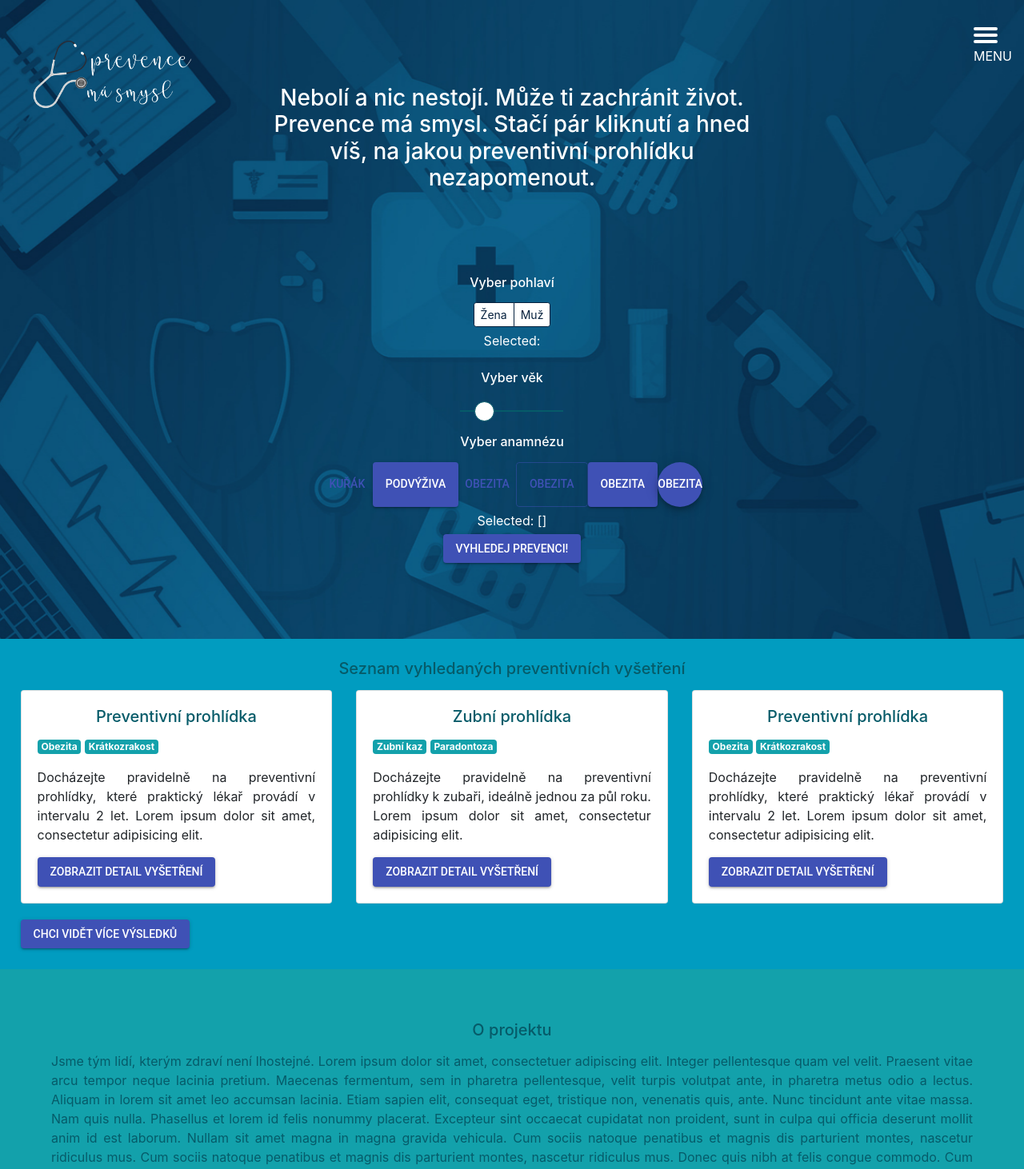
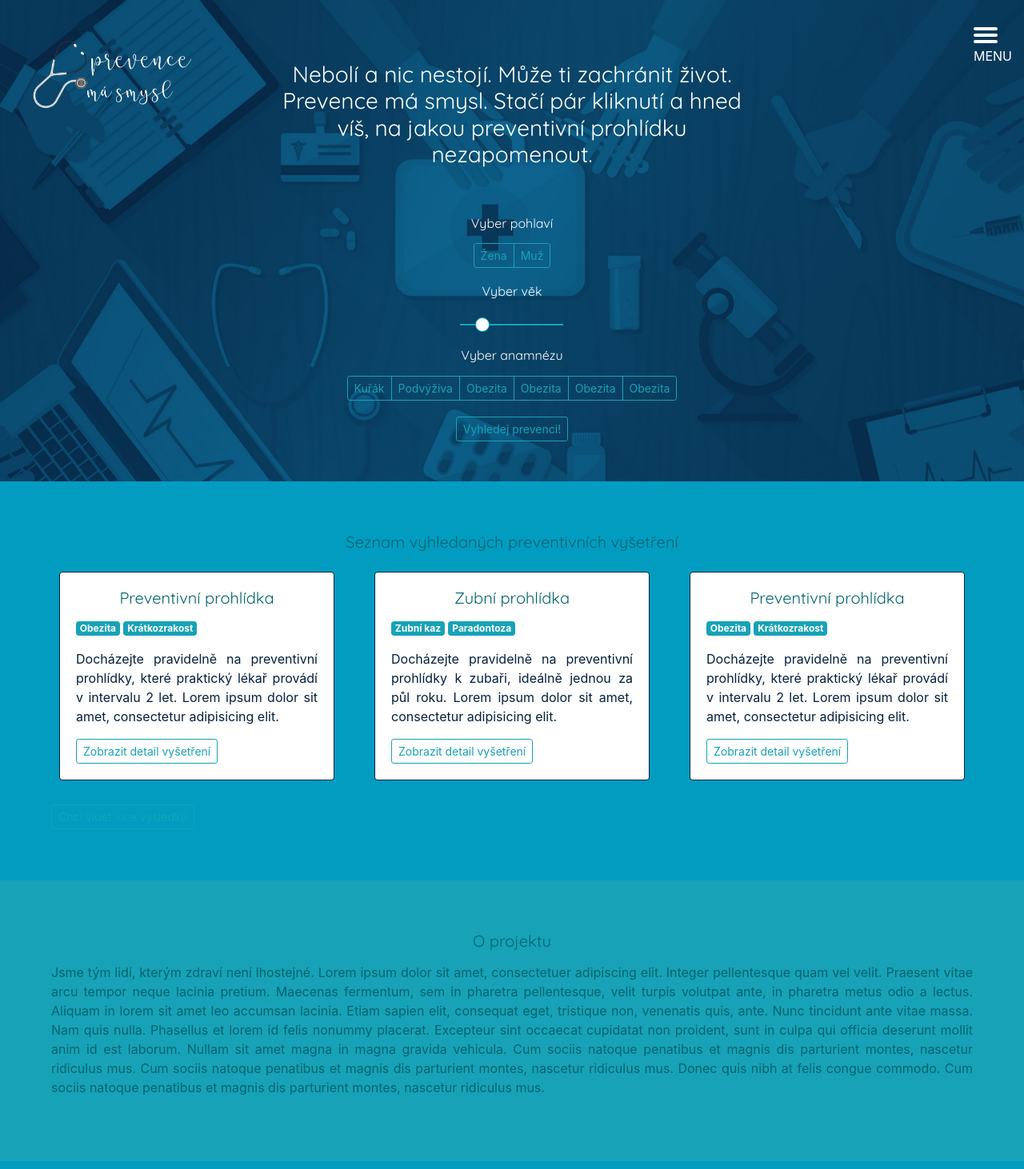
Before and after one commit to hniv00/prevence-ma-smyl_team01, a React (Create React App) app in the folder frontend/: page / in a window 1280 px wide. Shown: the top 1462 px of the page at 80% size. Built offline with nearby package versions, Linux system fonts and the light colour scheme.

Commit message:
try to modernize lp

```diff
--- a/frontend/public/index.html
+++ b/frontend/public/index.html
@@ -4,6 +4,7 @@
     <meta charset="utf-8">
     <link rel="shortcut icon" href="%PUBLIC_URL%/favicon.ico">
     <meta name="viewport" content="width=device-width, initial-scale=1, shrink-to-fit=no">
+    <link href="https://fonts.googleapis.com/css?family=Quicksand|Raleway" rel="stylesheet">
     <meta name="theme-color" content="#000000">
     <!--
       manifest.json provides metadata used when your web app is added to the
--- a/frontend/src/App.css
+++ b/frontend/src/App.css
@@ -19,7 +19,7 @@ p {
 }
 
 #cssTextProject {
-  background-color: #13a1ab;
+  background-color: #17a2b8;
 }
 
 #cssTextStory {
@@ -29,11 +29,12 @@ p {
 h1, h2, h3, h4, h5, h6 {
   margin-bottom: 15px;
   text-align: center;
-  color: #065B69;
+  color: #01656E;
+  font-family: 'Quicksand', sans-serif;
 }
 
 h3 {
-  margin-top: 80px;
+  margin-top: 50px;
   text-align: center;
   color: white;
 }
@@ -41,12 +42,6 @@ h3 {
 header h6 {
   margin-top: 20px;
   text-align: center;
-  color: white;
-}
-
-
-/* Color of "Selected:" */
-#cssTitle {
   color: white;
 }
 
@@ -60,8 +55,8 @@ header h6 {
 }
 
 #cssAboutProject {
-  background-color: #13a1ab;
-  color: #065B69;
+  background-color: #17a2b8;
+  color: #01656E;
 }
 
 /* Custom page footer */
@@ -72,7 +67,7 @@ header h6 {
   left: 0;
   width: 100%;
   padding: 15px;
-  background-color: #13a1ab;
+  background-color: #17a2b8;
   text-align: center;
 }
 
@@ -81,23 +76,30 @@ header h6 {
 }
 
 /* Custom jumbotron */
-.jumbotron,
-.jumbotron p {
-  text-align: center;
-  margin: 5px;
-  background-color: inherit ;
+.jumbotron, .jumbotron p {
+    text-align: center;
+    margin: 5px;
+    padding-top: 20px;
+    padding-bottom: 20px;
+    background-color: inherit;
 }
 
 /* Color of Examination */
+#filterButton{
+  padding-top: 20px;
+}
+
+
 #cssExamination {
-  background-color: #13a1ab;
+  background-color: #17a2b8;
   color: white;
 }
 
 #cssCardExamination {
   background-color: white;
-  color: #06213;
-  border-color: #06213;
+  color: #06213e;
+  border-color: #06213e;
+  margin: 10px;
 }
 
 /* Color of Buttons */
@@ -114,12 +116,6 @@ header h6 {
 }
 
 #cssButton  {
-  background-color: white;
-  color: #06213e;
-  border-color: #06213e;
-}
-
-.btn-outline-primary:not(:disabled):not(.disabled).active, .btn-outline-primary {
   background-color: white;
   color: #06213e;
   border-color: #06213e;
@@ -231,27 +227,27 @@ header h6 {
 /* Color of Footer */
 #cssFooterMenu {
   font-size: 90%;
-  color: #065B69;
+  color: #01656E;
 }
 
 #cssFooterMenu:hover {
-  color: #065B69;
+  color: #01656E;
   text-decoration: none;
 }
 
 #cssCopyright {
-  color: #065B69;
+  color: #01656E;
 }
 
 #cssFooterArrow {
-  color: #065B69;
+  color: #01656E;
 }
 
 /* Admin login */
 #cssAdminLogin   {
   background-color: white;
-  color: #065B69;
-  border-color: #13a1ab;
+  color: #01656E;
+  border-color: #17a2b8;
 }
 
 .placeholder {
@@ -265,7 +261,7 @@ a .fab, a .fas{
   text-align: center;
   line-height: 50px;
   font-size: 30px;
-  color: #065B69;
+  color: #01656E;
   margin: 0 15px;
   display: block;
   border-radius: 50%;
--- a/frontend/src/components/atoms/AgeSlider.css
+++ b/frontend/src/components/atoms/AgeSlider.css
@@ -7,25 +7,27 @@
     -webkit-appearance: none;
     appearance: none;
     height: 2px;
-    background: #065B69;
+    background: #17a2b8;
     outline: none;
 }
 
 .slider::-webkit-slider-thumb {
     -webkit-appearance: none;
-    border: 1px solid #065B69;
+    border: 1px solid #17a2b8;
     appearance: none;
-    width: 25px;
-    height: 25px;
+    width: 18px;
+    height: 18px;
     border-radius: 50%;
+    cursor: pointer;
     background: white;
 }
 
 .slider::-moz-range-thumb {
     -moz-appearance: none;
     appearance: none;
-    width: 25px;
-    height: 25px;
+    width: 18px;
+    height: 18px;
     border-radius: 50%;
+    cursor: pointer;
     background: #ffffff;
 }
--- a/frontend/src/components/atoms/AnamnesisBox.js
+++ b/frontend/src/components/atoms/AnamnesisBox.js
@@ -1,7 +1,5 @@
 import React, { Component } from "react"
-import { ButtonGroup } from 'reactstrap';
-import Button from '@material-ui/core/Button';
-
+import { ButtonGroup, Button } from 'reactstrap';
 
 export class AnamnesisBox extends Component {
   constructor (props) {
@@ -20,20 +18,21 @@ export class AnamnesisBox extends Component {
       this.state.cSelected.splice(index, 1);
     }
     this.setState({ cSelected: [...this.state.cSelected] });
+
+    console.log(JSON.stringify(this.state.cSelected));
   }
 
   render() {
     return (
       <div>
         <ButtonGroup>
-          <Button variant="text" color="primary" size="sm" onClick={() => this.onCheckboxBtnClick(1)} active={this.state.cSelected.includes(1)}>Kuřák</Button>
-          <Button variant="contained" color="primary" size="sm" onClick={() => this.onCheckboxBtnClick(2)} active={this.state.cSelected.includes(2)}>Podvýživa</Button>
-          <Button variant="flat" color="primary" size="sm" onClick={() => this.onCheckboxBtnClick(3)} active={this.state.cSelected.includes(3)}>Obezita</Button>
-          <Button variant="outlined" color="primary" size="sm" onClick={() => this.onCheckboxBtnClick(3)} active={this.state.cSelected.includes(3)}>Obezita</Button>
-          <Button variant="raised" color="primary" size="sm" onClick={() => this.onCheckboxBtnClick(3)} active={this.state.cSelected.includes(3)}>Obezita</Button>
-          <Button variant="fab" color="primary" size="sm" onClick={() => this.onCheckboxBtnClick(3)} active={this.state.cSelected.includes(3)}>Obezita</Button>
+          <Button outline color="info" size="sm" onClick={() => this.onCheckboxBtnClick(1)} active={this.state.cSelected.includes(1)}>Kuřák</Button>
+          <Button outline color="info" size="sm" onClick={() => this.onCheckboxBtnClick(2)} active={this.state.cSelected.includes(2)}>Podvýživa</Button>
+          <Button outline color="info" size="sm" onClick={() => this.onCheckboxBtnClick(3)} active={this.state.cSelected.includes(3)}>Obezita</Button>
+          <Button outline color="info" size="sm" onClick={() => this.onCheckboxBtnClick(4)} active={this.state.cSelected.includes(4)}>Obezita</Button>
+          <Button outline color="info" size="sm" onClick={() => this.onCheckboxBtnClick(5)} active={this.state.cSelected.includes(5)}>Obezita</Button>
+          <Button outline color="info" size="sm" onClick={() => this.onCheckboxBtnClick(6)} active={this.state.cSelected.includes(6)}>Obezita</Button>
         </ButtonGroup>
-        <p id="cssTitle"> Selected: {JSON.stringify(this.state.cSelected)}</p>
       </div>
     );
   }
--- a/frontend/src/components/atoms/ExaminationDetail.js
+++ b/frontend/src/components/atoms/ExaminationDetail.js
@@ -1,6 +1,5 @@
 import React, {Component} from 'react';
-import { Modal, ModalHeader, ModalBody, ModalFooter, Badge } from 'reactstrap';
-import Button from '@material-ui/core/Button';
+import { Modal, Button, ModalHeader, ModalBody, ModalFooter, Badge } from 'reactstrap';
 
 export class ExaminationDetail extends Component {
   constructor(props) {
@@ -23,7 +22,7 @@ export class ExaminationDetail extends Component {
 
       return (
       <div>
-        <Button variant="contained" color="primary" onClick={this.toggle}>Zobrazit detail vyšetření</Button>
+        <Button outline color="info" size="sm" onClick={this.toggle}>Zobrazit detail vyšetření</Button>
         <Modal isOpen={this.state.modal} toggle={this.toggle} className={this.props.className}>
           <ModalHeader id="cssCardExamination" toggle={this.toggle} close={closeBtn}>Preventivní prohlídka</ModalHeader>
           <ModalBody id="cssCardExamination">
--- a/frontend/src/components/atoms/FilterButton.js
+++ b/frontend/src/components/atoms/FilterButton.js
@@ -1,12 +1,11 @@
 import React, { Component } from "react"
-import Button from '@material-ui/core/Button';
-
+import { Button, ButtonGroup } from 'reactstrap';
 
 export class FilterButton extends Component {
   render() {
     return (
       <div>
-        <Button variant="contained" color="primary">Vyhledej prevenci!</Button>{' '}
+        <Button outline color="info" size="sm">Vyhledej prevenci!</Button>{' '}
       </div>
     );
   }
--- a/frontend/src/components/atoms/GenderButton.js
+++ b/frontend/src/components/atoms/GenderButton.js
@@ -12,6 +12,8 @@ export class GenderButton extends Component {
 
   onRadioBtnClick(rSelected) {
     this.setState({ rSelected });
+
+    console.log(JSON.stringify(this.state.rSelected));
   }
 
 
@@ -19,10 +21,9 @@ export class GenderButton extends Component {
     return (
       <div>
         <ButtonGroup>
-          <Button id="cssButtonChecked" outline color="primary" size="sm" onClick={() => this.onRadioBtnClick(1)} active={this.state.rSelected === 1}>Žena</Button>
-          <Button id="cssButtonChecked" outline color="primary" size="sm" onClick={() => this.onRadioBtnClick(2)} active={this.state.rSelected === 2}>Muž</Button>
+          <Button outline color="info" size="sm" onClick={() => this.onRadioBtnClick(1)} active={this.state.rSelected === 1}>Žena</Button>
+          <Button outline color="info" size="sm" onClick={() => this.onRadioBtnClick(2)} active={this.state.rSelected === 2}>Muž</Button>
         </ButtonGroup>
-        <p id="cssTitle"> Selected: {this.state.rSelected}</p>
       </div>
     );
   }
--- a/frontend/src/components/atoms/Menu.js
+++ b/frontend/src/components/atoms/Menu.js
@@ -1,6 +1,7 @@
 import React, { Component } from "react"
 import "../../App.css";
 import {MenuButton} from "./MenuButton"
+import { Button } from 'reactstrap';
 
 export class Menu extends Component {
   render() {
@@ -10,19 +11,21 @@ export class Menu extends Component {
       visibility = "show";
     }
 
+  //  const closeBtn = <button className="close" onClick={this.toggle}>&times;</button>;
+
     return (
       <div id="flyoutMenu"
            onMouseDown={this.props.handleMouseDown}
            className={visibility}>
         <a href="#" class="menu-close-button" data-rel="menu-close-button">
-				<MenuButton handleMouseDown={this.handleMouseDown}/> </a>
+				<MenuButton class="menu-close-button" handleMouseDown={this.handleMouseDown}/> </a>
         <a id="cssHamburgerMenu" href="/"><p>Landing Page</p></a>
         <a id="cssHamburgerMenu" href="/vysetreni"><p>Preventivní vyšetření</p></a>
         <a id="cssHamburgerMenu" href="/feed"><p>#PrevenceMaSmysl</p></a>
         <a id="cssHamburgerMenu" href="/pribehy"><p>Příběhy</p></a>
         <a id="cssHamburgerMenu" href="/akce"><p>Akce</p></a>
         <a id="cssHamburgerMenu" href="/kontakty"><p>Kontakt</p></a>
-        <a id="cssHamburgerMenu" href="/admin"><p>Admin modul</p></a>
+        <a id="cssHamburgerMenu" href="/admin-login"><p>Admin modul</p></a>
       </div>
     );
   }
--- a/frontend/src/components/molecules/FindPrevention.js
+++ b/frontend/src/components/molecules/FindPrevention.js
@@ -4,7 +4,7 @@ import {FilterButton} from '../atoms/FilterButton';
 export class FindPrevention extends Component {
   render() {
     return (
-      <div>
+      <div id="filterButton">
         <FilterButton></FilterButton>
       </div>
     );
--- a/frontend/src/components/organisms/ExaminationList.js
+++ b/frontend/src/components/organisms/ExaminationList.js
@@ -1,17 +1,16 @@
 import React, {Component} from 'react';
-import { Card, CardTitle, CardText, Row, Col } from 'reactstrap';
-import Button from '@material-ui/core/Button';
+import { Card, Button, CardTitle, CardText, Row, Col } from 'reactstrap';
 
 import {Examination} from '../molecules/Examination';
 
 export class ExaminationList extends Component {
   render() {
     return (
-    <div style={{ margin: '2%' }}>
+    <div style={{ margin: '5%' }}>
         <h5>Seznam vyhledaných preventivních vyšetření</h5>
         <Examination/>
       <div style={{ height: '20px' }} />
-        <Button variant="contained" color="primary">Chci vidět více výsledků</Button>{' '}
+        <Button outline color="info" size="sm">Chci vidět více výsledků</Button>{' '}
     </div>
   );
 }
--- a/frontend/src/components/organisms/LoginForm.js
+++ b/frontend/src/components/organisms/LoginForm.js
@@ -1,7 +1,6 @@
 import React, {Component} from 'react';
-import { Input } from 'reactstrap';
+import { Button, Input } from 'reactstrap';
 import { Link } from "react-router-dom";
-import Button from '@material-ui/core/Button';
 
 export class LoginForm extends React.Component {
   constructor(props) {
@@ -41,7 +40,7 @@ export class LoginForm extends React.Component {
           type="password"
           onChange={event => this.setState({password: event.target.value})}
         />
-        <Button id="cssButtonChecked" outline color="primary"
+        <Button outline color="info" size="sm"
           className="signin-btn"
           //color="primary"
           //type="button"
--- a/frontend/src/components/pages/AdminLandingPage.js
+++ b/frontend/src/components/pages/AdminLandingPage.js
@@ -15,8 +15,7 @@ export class AdminLandingPage extends Component {
       <div>
         <h2>Vítejte v admin modulu</h2>
         <h3>Zde budete mít brzy možnost spravovat obsah webu ...</h3>
-        <Button id="cssButton"
-          className="signin-btn"
+        <Button outline color="primary" size="sm"
           //color="danger"
           //type="button"
           //onClick={() => this.signUp()}
```
Also changed, not shown: 1 other file (tests, documents, lock files or other folders).
